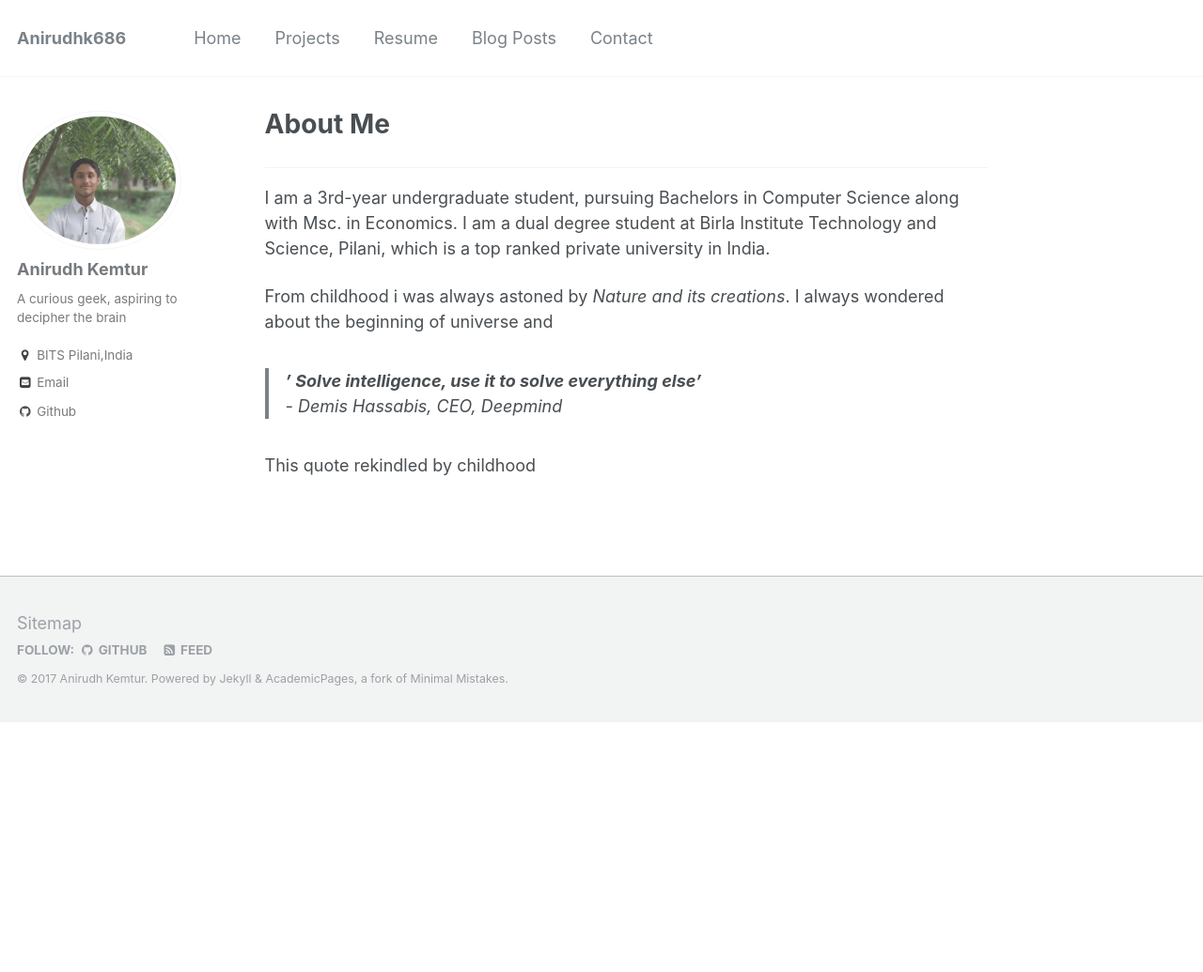
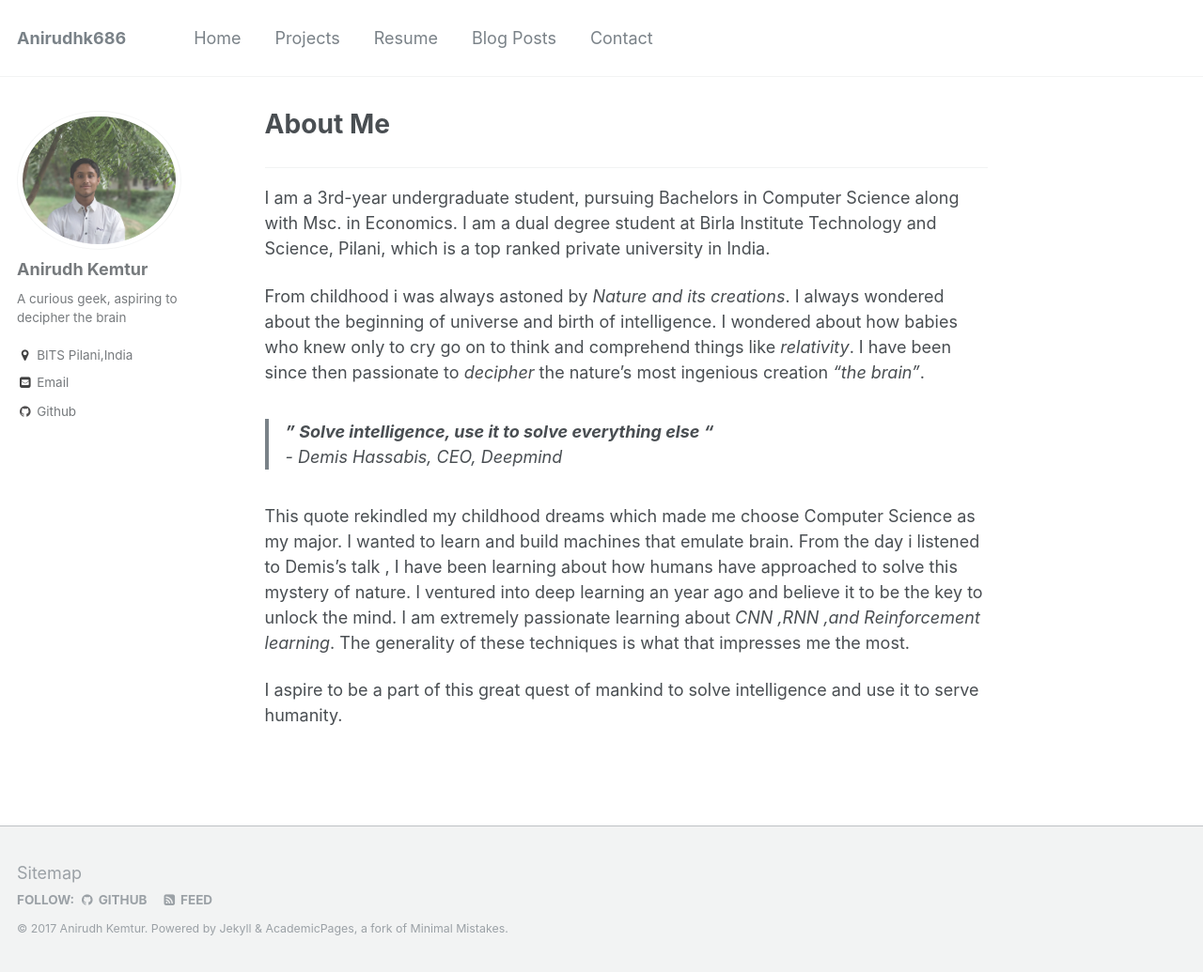
Before and after one commit to anirudhk686/anirudhk686.github.io, a Jekyll site: the page built from _pages/about.md, in a window 1280 px wide and 1035 px high. Shown: the whole window at 94% size. Built offline with Jekyll 4.4.1, drawn with Linux system fonts in a browser that asks for light colours.

Commit message:
Update about.md

```diff
--- a/_pages/about.md
+++ b/_pages/about.md
@@ -8,9 +8,11 @@ redirect_from:
 ***
 I am a 3rd-year undergraduate student, pursuing Bachelors in Computer Science along with Msc. in Economics. I am a dual degree student at Birla Institute Technology and Science, Pilani, which is a top ranked private university in India.
 
-From childhood i was always astoned by _Nature and its creations_. I always wondered about the beginning of universe and
+From childhood i was always astoned by _Nature and its creations_. I always wondered about the beginning of universe and birth of intelligence. I wondered about how babies who knew only to cry go on to think and comprehend things like _relativity_. I have been since then passionate to _decipher_ the nature's most ingenious creation _"the brain"_.
 
-> **_' Solve intelligence, use it to solve everything else'_** <br>
->  _- Demis Hassabis, CEO, Deepmind_<br>
+> **_" Solve intelligence, use it to solve everything else "_** <br>
+>  _-  Demis Hassabis, CEO, Deepmind_<br>
 
-This quote rekindled by childhood
+This quote rekindled my childhood dreams which made me choose Computer Science as my major. I wanted to learn and build machines that emulate brain. From the day i listened to Demis's talk , I have been learning about how humans have approached to solve this mystery of nature. I ventured into deep learning an year ago and believe it to be the key to unlock the mind. I am extremely passionate learning about _CNN ,RNN ,and Reinforcement learning_. The generality of these techniques is what that impresses me the most.
+
+I aspire to be a part of this great quest of mankind to solve intelligence and use it to serve humanity.
```
